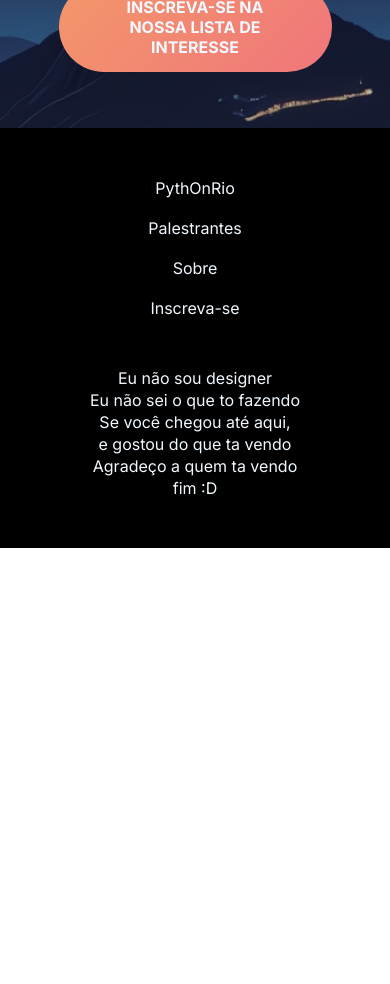
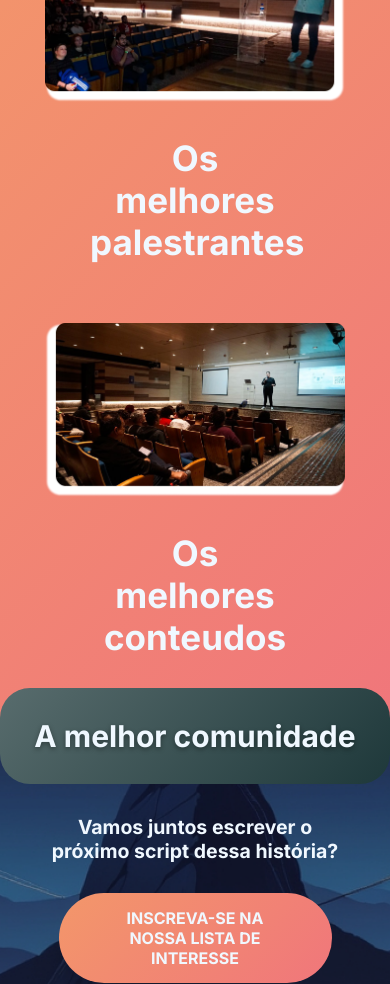
Before and after one commit to thiagodemedeiros/Site-PythonRio, a React (Vite) app: page / in a window 390 px wide. Shown: the part 1560-2544 px from the top of the page. Before the commit the page ends 2108 px from the top, so only its background shows below. Built offline with nearby package versions, Linux system fonts and the light colour scheme.

Commit message:
responsividade da section3

```diff
--- a/src/pages/Home.jsx
+++ b/src/pages/Home.jsx
@@ -11,7 +11,7 @@ export default function Home() {
             <Header/>
             <Section1/>
             <Section2/>
-            {/* <Section3/> */}
+            <Section3/>
             <Cta/>
             <Footer/>
         </>
--- a/src/styles/home/section3.css
+++ b/src/styles/home/section3.css
@@ -79,3 +79,219 @@
         text-shadow: 0px 2px 5px #00000060;
     }
 }
+
+@media (max-width: 1200px) {
+    .Section3 {
+        height: 900px;
+        width: 100vw;
+        gap: 10px;
+        margin-top: -40px;
+    }
+
+    .Section3-linha1 {
+        gap: 50px;
+        margin-top: 80px;
+
+        & img {
+            width: 500px;
+        }
+
+        & h3 {
+            font-size: 50px;
+            width: 300px;
+        }
+    }
+
+    .Section3-linha2 {
+        gap: 50px;
+        margin-top: 70px;
+
+        & img {
+            width: 500px;
+        }
+
+        & h3 {
+            font-size: 50px;
+            width: 300px;
+        }
+    }
+
+    .Section3-aba {
+        height: auto;
+        padding: 30px 0px;
+        border-radius: 30px;
+
+        & h3 {
+            font-size: clamp(16px, 7vw, 60px);
+        }
+    }
+}
+
+@media (max-width: 955px) {
+    .Section3 {
+        height: 770px;
+        width: 100vw;
+        gap: 10px;
+        margin-top: -40px;
+    }
+
+    .Section3-linha1 {
+        gap: 30px;
+        margin-top: 80px;
+
+        & img {
+            width: 400px;
+        }
+
+        & h3 {
+            font-size: 45px;
+            width: 280px;
+        }
+    }
+
+    .Section3-linha2 {
+        gap: 30px;
+        margin-top: 50px;
+
+        & img {
+            width: 400px;
+        }
+
+        & h3 {
+            font-size: 45px;
+            width: 280px;
+        }
+    }
+
+    .Section3-aba {
+        height: auto;
+        padding: 30px 0px;
+        border-radius: 30px;
+
+        & h3 {
+            font-size: clamp(16px, 7vw, 60px);
+        }
+    }
+}
+
+@media (max-width: 780px) {
+    .Section3 {
+        height: 620px;
+        width: 100vw;
+        gap: 10px;
+        margin-top: -40px;
+    }
+
+    .Section3-linha1 {
+        gap: 35px;
+        margin-top: 80px;
+
+        & img {
+            width: 300px;
+        }
+
+        & h3 {
+            font-size: 35px;
+            width: 210px;
+        }
+    }
+
+    .Section3-linha2 {
+        gap: 35px;
+        margin-top: 50px;
+
+        & img {
+            width: 300px;
+        }
+
+        & h3 {
+            font-size: 35px;
+            width: 210px;
+        }
+    }
+}
+
+@media (max-width: 600px) {
+    .Section3 {
+        height: 880px;
+        width: 100vw;
+        gap: 10px;
+        margin-top: -20px;
+    }
+
+    .Section3-linha1 {
+        flex-direction: column-reverse;
+        gap: 35px;
+        margin-top: 80px;
+
+        & img {
+            width: 300px;
+        }
+
+        & h3 {
+            text-align: center;
+            font-size: 35px;
+            width: 210px;
+        }
+    }
+
+    .Section3-linha2 {
+        flex-direction: column-reverse;
+        gap: 35px;
+        margin-top: 50px;
+
+        & img {
+            width: 300px;
+        }
+
+        & h3 {
+            text-align: center;
+            font-size: 35px;
+            width: 210px;
+        }
+    }
+
+    .Section3-aba {
+        height: auto;
+        padding: 30px 0px;
+        border-radius: 30px;
+
+        & h3 {
+            font-size: 30px;
+        }
+    }
+}
+
+@media (max-width: 370px) {
+    .Section3-linha1 {
+        & img {
+            width: 80vw;
+        }
+
+        & h3 {
+            font-size: clamp(20px, 10vw, 35px);
+            width: 70vw;
+        }
+    }
+
+    .Section3-linha2 {
+        & img {
+            width: 80vw;
+        }
+
+        & h3 {
+            font-size: clamp(20px, 10vw, 35px);
+            width: 70vw;
+        }
+    }
+
+    .Section3-aba {
+        height: auto;
+        padding: 30px 0px;
+        border-radius: 30px;
+
+        & h3 {
+            font-size: clamp(20px, 7vw, 60px);
+        }
+    }
+}
```
